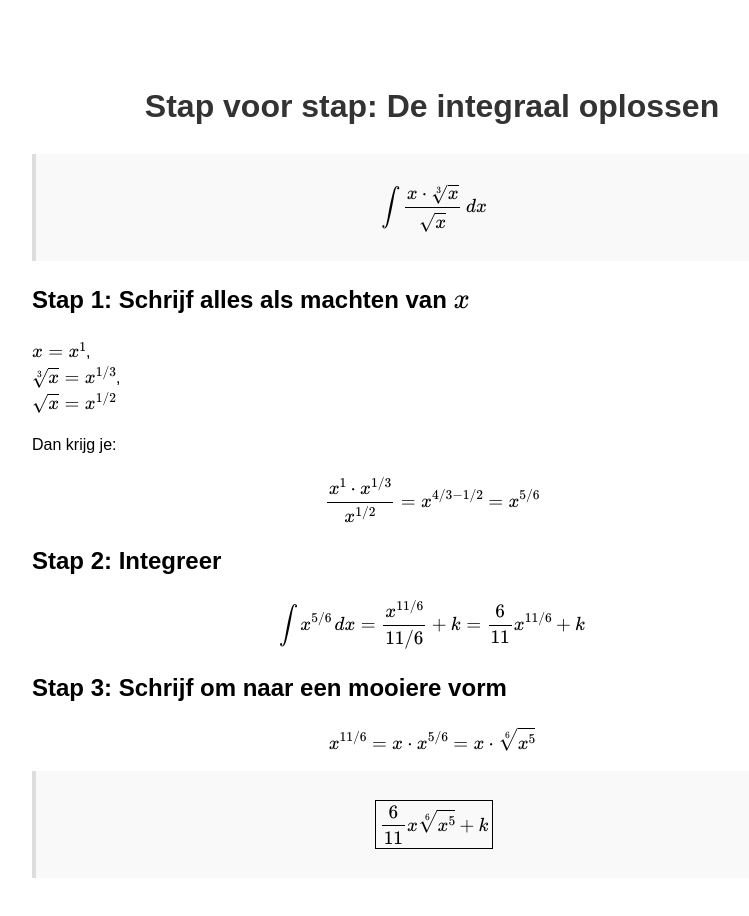
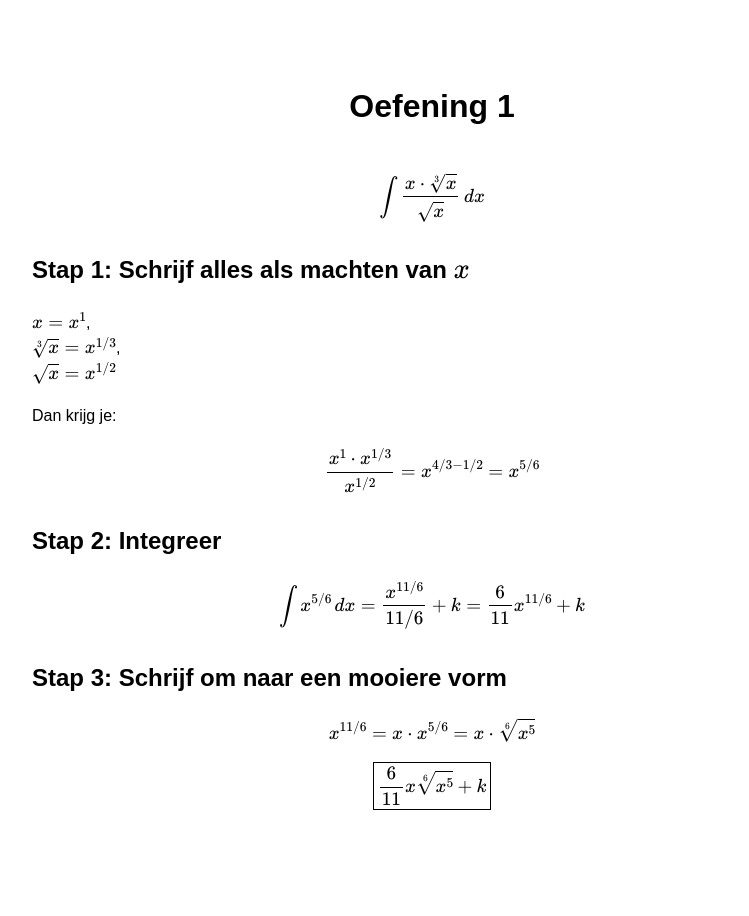
Before and after one commit to YensenVOV/Wiskunde, a plain HTML site: page index.html in a window 1280 px wide. Shown: the whole page, without its empty margins (208-957 px from the left). After the commit the page ends 890 px from the top, so only its background shows below. Drawn offline with nearby package versions, Linux system fonts and the light colour scheme.

Commit message:
Update index.html

```diff
--- a/index.html
+++ b/index.html
@@ -2,38 +2,36 @@
 <html lang="nl">
 <head>
   <meta charset="UTF-8">
-  <title>Integralen Uitleg</title>
+  <title>Oefening 1</title>
   <script src="https://polyfill.io/v3/polyfill.min.js?features=es6"></script>
   <script id="MathJax-script" async
     src="https://cdn.jsdelivr.net/npm/mathjax@3/es5/tex-mml-chtml.js"></script>
   <style>
     body {
       font-family: Arial, sans-serif;
+      background: white;
+      color: black;
+      margin: 40px auto;
       max-width: 800px;
-      margin: 40px auto;
       padding: 20px;
       line-height: 1.6;
     }
     h1 {
       text-align: center;
-      color: #333;
+      font-size: 2em;
+      margin-bottom: 40px;
     }
-    code {
-      background: #f4f4f4;
-      padding: 2px 4px;
-      border-radius: 4px;
+    h2 {
+      margin-top: 30px;
     }
     .math {
-      background-color: #f9f9f9;
-      padding: 10px;
-      border-left: 4px solid #ddd;
       margin: 20px 0;
     }
   </style>
 </head>
 <body>
 
-  <h1>Stap voor stap: De integraal oplossen</h1>
+  <h1>Oefening 1</h1>
 
   <div class="math">
     $$\int \frac{x \cdot \sqrt[3]{x}}{\sqrt{x}} \, dx$$
```
